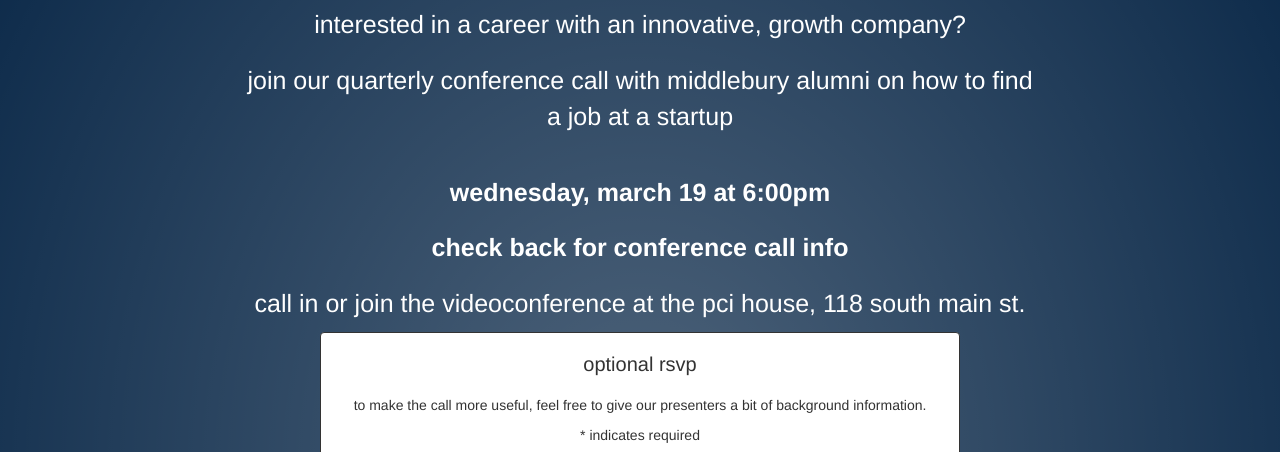
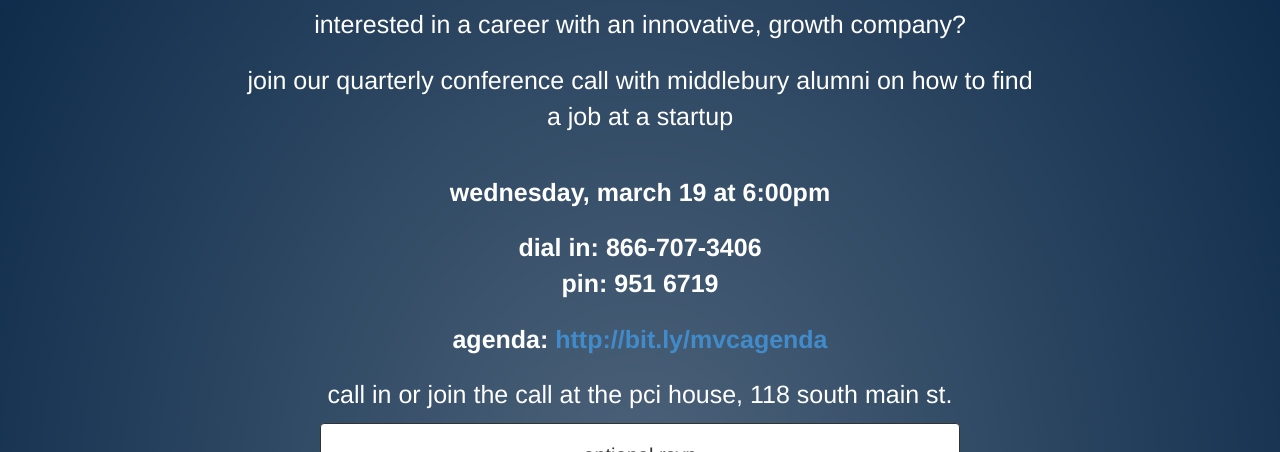
Before and after one commit to willpots/careers.middventures.com, a plain HTML site: page index.html in a window 1280 px wide. Shown: the part 304-756 px from the top of the page. Drawn offline with Linux system fonts and the light colour scheme.

Commit message:
added call information

```diff
--- a/index.html
+++ b/index.html
@@ -34,8 +34,9 @@
       <p>interested in a career with an innovative, growth company?</p>
       <p>join our quarterly conference call with middlebury alumni on how to find a job at a startup<p>
       <p class="bold">wednesday, march 19 at 6:00pm</p>
-      <p class="bold">check back for conference call info</p>
-      <p class="">call in or join the videoconference at the pci house, 118 south main st.</p>
+      <p class="bold">dial in: 866-707-3406 <br> pin: 951 6719</p>
+      <p class="bold">agenda: <a href="http://bit.ly/mvcagenda">http://bit.ly/mvcagenda</a> </p>
+      <p class="">call in or join the call at the pci house, 118 south main st.</p>
       <!-- Begin MailChimp Signup Form -->
       <div id="mc_embed_signup">
       <form action="http://middventures.us5.list-manage.com/subscribe/post?u=4129b63540fb393e9341a1aa1&amp;id=ff4081a59c" method="post" id="mc-embedded-subscribe-form" name="mc-embedded-subscribe-form" class="validate" target="_blank" novalidate>
```
